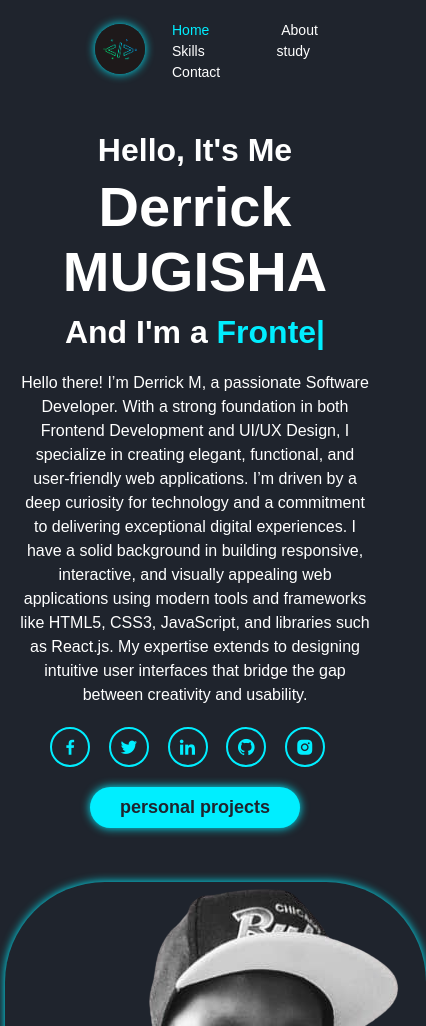
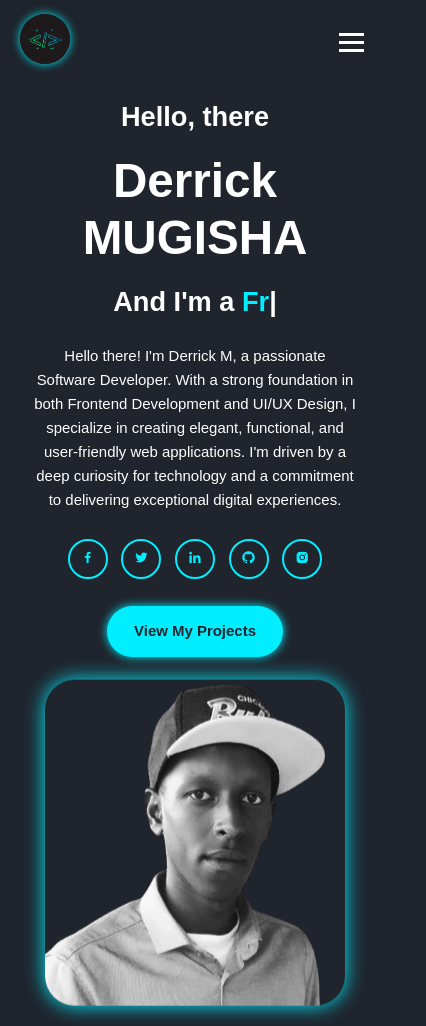
Before and after one commit to Derrick-MUGISHA/codium.com, a plain HTML site: page home/index.html in a window 390 px wide. Shown: the top 1026 px of the page, 426 px wide, since content can reach past the window. Drawn offline with nearby package versions, Linux system fonts and the light colour scheme.

Commit message:
java script responsiveness

```diff
--- a/home/index.html
+++ b/home/index.html
@@ -1,56 +1,63 @@
 <!DOCTYPE html>
 <html lang="en">
-
 <head>
     <meta charset="UTF-8">
     <meta name="viewport" content="width=device-width, initial-scale=1.0">
-    <title>codium.com</title>
+    <title>Derrick Portfolio</title>
     <!-- Boxicons CSS -->
     <link href="https://unpkg.com/boxicons@2.1.4/css/boxicons.min.css" rel="stylesheet">
     <!-- Custom CSS -->
-    <link rel="stylesheet" href="styles.css">
+    <link rel="stylesheet" href="./styles.css">
 </head>
-
 <body>
     <!-- Header Section -->
     <header class="header">
-        <a href="#" class="logo"><img src="../images/—Pngtree—code icon design vector_3657923.png" alt="Logo"></a>
-        <!-- <button id="menuToggle" class="menu-toggle">☰</button> -->
+        <a href="#" class="logo">
+            <img src="../images/—Pngtree—code icon design vector_3657923.png" alt="Logo">
+        </a>
         <nav class="navbar">
             <a href="#" class="active" style="--i:1;">Home</a>
             <a href="../about/about.html" style="--i:2;">About</a>
             <a href="../skills/skills.html" style="--i:3;">Skills</a>
-            <a href="../study/study.html" style="--i:4;">study</a>
+            <a href="#projects" style="--i:4;">Projects</a>
             <a href="../contact/contact.html" style="--i:5;">Contact</a>
         </nav>
+        <button class="mobile-menu" aria-label="Toggle Menu">
+            <span></span>
+            <span></span>
+            <span></span>
+        </button>
     </header>
 
     <!-- Home Section -->
     <section class="home">
         <div class="home-content">
-            <h3>Hello, It's Me</h3>
+            <h3>Hello, there</h3>
             <h1>Derrick MUGISHA</h1>
             <h3>And I'm a <span class="multiple-text"></span></h3>
-            <p>Hello there! I’m Derrick M, a passionate Software Developer.
+            <p>Hello there! I'm Derrick M, a passionate Software Developer. With a strong foundation in both Frontend
+               Development and UI/UX Design, I specialize in creating elegant, functional, and user-friendly web
+               applications. I'm driven by a deep curiosity for technology and a commitment to delivering exceptional
+               digital experiences.</p>
 
-                With a strong foundation in both Frontend Development and UI/UX Design, I specialize in creating
-                elegant, functional, and user-friendly web applications. I’m driven by a deep curiosity for technology
-                and a commitment to delivering exceptional digital experiences.
-
-                I have a solid background in building responsive, interactive, and visually appealing web applications
-                using modern tools and frameworks like HTML5, CSS3, JavaScript, and libraries such as React.js. My
-                expertise extends to designing intuitive user interfaces that bridge the gap between creativity and
-                usability.
-
-            </p>
             <div class="social-media">
-                <a href="http://facebook.com/" target="_blank" style="--i:6;"><i class='bx bxl-facebook'></i></a>
-                <a href="https://x.com/__derr1ck__?t=P-KqVcqqOZeB5lJUN04PLQ&s=03" target="_blank" style="--i:7;"><i class='bx bxl-twitter'></i></a>
-                <a href="https://www.linkedin.com/in/mugisha-derrick-479788332/" target="_blank" style="--i:8;"><i class='bx bxl-linkedin'></i></a>
-                <a href="https://github.com/Derrick-MUGISHA" target="_blank" style="--i:9;"><i class='bx bxl-github'></i></a>
-                <a href="https://www.instagram.com/d.e.r.r.1.c.k?igsh=ZHYwZTg3M3Q2NDJs" target="_blank" style="--i:10;"><i class='bx bxl-instagram-alt'></i></a>
+                <a href="https://facebook.com/" target="_blank" style="--i:6;">
+                    <i class='bx bxl-facebook'></i>
+                </a>
+                <a href="https://twitter.com/" target="_blank" style="--i:7;">
+                    <i class='bx bxl-twitter'></i>
+                </a>
+                <a href="https://linkedin.com/" target="_blank" style="--i:8;">
+                    <i class='bx bxl-linkedin'></i>
+                </a>
+                <a href="https://github.com/" target="_blank" style="--i:9;">
+                    <i class='bx bxl-github'></i>
+                </a>
+                <a href="https://instagram.com/" target="_blank" style="--i:10;">
+                    <i class='bx bxl-instagram-alt'></i>
+                </a>
             </div>
-            <a href="../projects/hire-me.html" class="btn">personal projects</a>
+            <a href="../projects/hire-me.html" class="btn">View My Projects</a>
         </div>
         <div class="home-img">
             <img src="../images/IMG-20231225-WA0019-removebg-preview__1_-removebg-preview.png" alt="Profile Image">
@@ -60,7 +67,6 @@
     <!-- Typed.js Script -->
     <script src="https://unpkg.com/typed.js@2.1.0/dist/typed.umd.js"></script>
     <!-- Custom JS -->
-    <script src="javascript.js"></script>
+    <script src="./javascript.js"></script>
 </body>
-
 </html>
--- a/home/javascript.js
+++ b/home/javascript.js
@@ -1,15 +1,114 @@
-// Initialize Typed.js
-const typed = new Typed(".multiple-text", {
-    strings: ["Frontend Developer", "UI/UX Designer", "Backend Developer"],
+// Initialize Typed.js for text animation
+const typed = new Typed('.multiple-text', {
+    strings: ['Frontend Developer', 'UI/UX Designer', 'Backend Developer'],
     typeSpeed: 100,
     backSpeed: 100,
     backDelay: 1000,
-    loop: true,
+    loop: true
 });
-// Menu Toggle Script
-const menuToggle = document.querySelector('.menu-toggle');
+
+// Mobile Menu Functionality
+const mobileMenu = document.querySelector('.mobile-menu');
 const navbar = document.querySelector('.navbar');
 
-menuToggle.addEventListener('click', () => {
-    navbar.classList.toggle('active');
+if (mobileMenu) {
+    mobileMenu.addEventListener('click', () => {
+        navbar.classList.toggle('active');
+        mobileMenu.classList.toggle('active');
+    });
+}
+
+// Close mobile menu when clicking outside
+document.addEventListener('click', (e) => {
+    if (!navbar.contains(e.target) && !mobileMenu.contains(e.target)) {
+        navbar.classList.remove('active');
+        mobileMenu.classList.remove('active');
+    }
 });
+
+// Smooth scrolling for anchor links
+document.querySelectorAll('a[href^="#"]').forEach(anchor => {
+    anchor.addEventListener('click', function(e) {
+        e.preventDefault();
+        const target = document.querySelector(this.getAttribute('href'));
+        if (target) {
+            window.scrollTo({
+                top: target.offsetTop - 80,
+                behavior: 'smooth'
+            });
+            // Close mobile menu after clicking a link
+            navbar.classList.remove('active');
+            mobileMenu.classList.remove('active');
+        }
+    });
+});
+
+// Header scroll effect
+const header = document.querySelector('.header');
+let lastScroll = 0;
+
+window.addEventListener('scroll', () => {
+    const currentScroll = window.pageYOffset;
+
+    if (currentScroll <= 0) {
+        header.classList.remove('scroll-up');
+        return;
+    }
+
+    if (currentScroll > lastScroll && !header.classList.contains('scroll-down')) {
+        // Scrolling down
+        header.classList.remove('scroll-up');
+        header.classList.add('scroll-down');
+    } else if (currentScroll < lastScroll && header.classList.contains('scroll-down')) {
+        // Scrolling up
+        header.classList.remove('scroll-down');
+        header.classList.add('scroll-up');
+    }
+    lastScroll = currentScroll;
+});
+
+// Responsive layout adjustments
+function adjustLayout() {
+    const windowWidth = window.innerWidth;
+    const homeContent = document.querySelector('.home-content');
+    const homeImg = document.querySelector('.home-img img');
+
+    if (windowWidth <= 480) {
+        homeImg.style.maxWidth = '300px';
+        homeContent.style.padding = '1rem';
+    } else if (windowWidth <= 768) {
+        homeImg.style.maxWidth = '350px';
+        homeContent.style.padding = '1.5rem';
+    } else {
+        homeImg.style.maxWidth = '450px';
+        homeContent.style.padding = '0';
+    }
+}
+
+// Initialize and handle window resize
+window.addEventListener('load', adjustLayout);
+window.addEventListener('resize', adjustLayout);
+
+// Add active class to current section in navbar
+const sections = document.querySelectorAll('section');
+const navLinks = document.querySelectorAll('.navbar a');
+
+window.addEventListener('scroll', () => {
+    let current = '';
+
+    sections.forEach(section => {
+        const sectionTop = section.offsetTop;
+        const sectionHeight = section.clientHeight;
+
+        if (pageYOffset >= sectionTop - 150) {
+            current = section.getAttribute('id');
+        }
+    });
+
+    navLinks.forEach(link => {
+        link.classList.remove('active');
+        if (link.getAttribute('href').slice(1) === current) {
+            link.classList.add('active');
+        }
+    });
+});
--- a/home/styles.css
+++ b/home/styles.css
@@ -1,110 +1,144 @@
+/* Reset and Base Styles */
 * {
     margin: 0;
     padding: 0;
     box-sizing: border-box;
-  font-family: "Poppins", sans-serif;
+    font-family: 'Poppins', sans-serif;
 }
 
-/* Body Styling */
-body {
-  background: #1f242d;
-  color: #fff;
-  font-size: 1.1rem;
+:root {
+    --bg-color: #1f242d;
+    --main-color: #0ef;
+    --text-color: #fff;
+    --hover-color: #0ef;
 }
 
-/* Header Styling */
+body {
+    background: var(--bg-color);
+    color: var(--text-color);
+    font-size: 1.1rem;
+    line-height: 1.6;
+    overflow-x: hidden;
+}
+
+/* Header Styles */
 .header {
     position: fixed;
     top: 0;
     left: 0;
     width: 100%;
-  background: transparent;
     padding: 1rem 10%;
     display: flex;
     justify-content: space-between;
     align-items: center;
     z-index: 1000;
+    transition: 0.3s;
+    background: rgba(31, 36, 45, 0.9);
+    backdrop-filter: blur(10px);
 }
 
-.logo {
-  font-size: 25px;
-  color: #fff;
-  text-decoration: none;
-  font-weight: 600;
-  animation: slideRight 1s ease forwards;
-}
 .logo img {
     width: 50px;
     height: 50px;
     border-radius: 50%;
-  margin-right: 10px;
-  color: #0ef;
-  box-shadow: 0 0 10px #0ef;
+    box-shadow: 0 0 10px var(--main-color);
+    transition: 0.3s;
+}
+
+.logo img:hover {
+    transform: scale(1.1);
+}
+
+.navbar {
+    display: flex;
+    gap: 2rem;
 }
 
 .navbar a {
-  font-size: 18px;
-  color: #fff;
+    color: var(--text-color);
     text-decoration: none;
     font-weight: 500;
-  margin-left: 35px;
     position: relative;
     transition: 0.3s;
-  animation: slideTop 1s ease forwards;
-  animation-delay: calc(0.2s * var(--i));
 }
 
 .navbar a::after {
-  content: "";
+    content: '';
     position: absolute;
-  bottom: 0;
+    bottom: -5px;
     left: 0;
     width: 0;
     height: 2px;
-  background: #0ef;
+    background: var(--hover-color);
     transition: 0.3s;
 }
 
-.navbar a:hover::after {
+.navbar a:hover::after,
+.navbar a.active::after {
     width: 100%;
 }
 
 .navbar a:hover,
-.navbar .active {
-  color: #0ef;
+.navbar a.active {
+    color: var(--hover-color);
+}
+
+/* Mobile Menu Button */
+.mobile-menu {
+    display: none;
+    background: none;
+    border: none;
+    cursor: pointer;
+    padding: 0.5rem;
+}
+
+.mobile-menu span {
+    display: block;
+    width: 25px;
+    height: 3px;
+    background: var(--text-color);
+    margin: 5px 0;
+    transition: 0.3s;
 }
 
 /* Home Section */
 .home {
+    min-height: 100vh;
     display: flex;
-  justify-content: space-between;
     align-items: center;
-  padding: 1rem 5%;
-  height: 100vh;
+    padding: 0 10%;
+    gap: 2rem;
+}
+
+.home-content {
+    flex: 1;
+    animation: slideRight 1s ease forwards;
 }
 
 .home-content h3 {
     font-size: 2rem;
-  margin-bottom: 10px;
-  animation: slideBottom 1s ease forwards;
+    margin-bottom: 1rem;
 }
 
 .home-content h1 {
     font-size: 3.5rem;
     font-weight: 700;
-  margin: -5px 0 10px;
-  animation: slideRight 1s ease forwards;
+    line-height: 1.2;
+    margin-bottom: 1rem;
 }
 
 .home-content p {
-  font-size: 1rem;
-  line-height: 1.5em;
-  margin: 20px 0;
-  animation: slideLeft 1s ease forwards;
+    margin: 1.5rem 0;
 }
 
-.home-content span {
-  color: #0ef;
+.home-content .multiple-text {
+    color: var(--main-color);
+}
+
+.social-media {
+    display: flex;
+    gap: 1rem;
+    margin: 2rem 0;
 }
 
 .social-media a {
@@ -113,51 +147,48 @@ body {
     align-items: center;
     width: 40px;
     height: 40px;
-  margin-right: 15px;
-  border: 2px solid #0ef;
+    border: 2px solid var(--main-color);
     border-radius: 50%;
-  font-size: 20px;
-  color: #0ef;
+    color: var(--main-color);
     text-decoration: none;
-  transition: 0.5s;
+    transition: 0.3s;
 }
 
 .social-media a:hover {
-  background: #0ef;
-  color: #1f242d;
-  box-shadow: 0 0 10px #0ef;
+    background: var(--main-color);
+    color: var(--bg-color);
+    box-shadow: 0 0 20px var(--main-color);
 }
 
 .btn {
     display: inline-block;
-  margin-top: 20px;
-  padding: 10px 30px;
-  background: #0ef;
-  color: #1f242d;
+    padding: 1rem 2rem;
+    background: var(--main-color);
+    color: var(--bg-color);
     border-radius: 40px;
-  font-size: 18px;
+    text-decoration: none;
     font-weight: 600;
-  box-shadow: 0 0 10px #0ef;
-  transition: 0.5s;
-  text-decoration: none;
+    transition: 0.3s;
+    box-shadow: 0 0 10px var(--main-color);
 }
 
 .btn:hover {
     transform: scale(1.1);
-  box-shadow: 0 0 25px #0ef, 0 0 50px #0ef;
+    box-shadow: 0 0 25px var(--main-color);
 }
-img {
-  max-width: 100%;
-  height: auto;
-  margin-left: 40px;
+
+.home-img {
+    flex: 1;
+    display: flex;
+    justify-content: center;
+    animation: zoomIn 1s ease forwards;
 }
 
 .home-img img {
     max-width: 450px;
-  border-radius: 100px;
-  box-shadow: 0 0 10px #0ef;
-
-  animation: zoomIn 1s ease forwards, floatImage 4s infinite ease-in-out;
+    border-radius: 30px;
+    box-shadow: 0 0 20px var(--main-color);
+    animation: floatImage 4s ease-in-out infinite;
 }
 
 /* Animations */
@@ -168,39 +199,6 @@ img {
     }
     100% {
         transform: translateX(0);
-    opacity: 1;
-  }
-}
-
-@keyframes slideTop {
-  0% {
-    transform: translateY(100px);
-    opacity: 0;
-  }
-  100% {
-    transform: translateY(0);
-    opacity: 1;
-  }
-}
-
-@keyframes slideLeft {
-  0% {
-    transform: translateX(100px);
-    opacity: 0;
-  }
-  100% {
-    transform: translateX(0);
-    opacity: 1;
-  }
-}
-
-@keyframes slideBottom {
-  0% {
-    transform: translateY(-100px);
-    opacity: 0;
-  }
-  100% {
-    transform: translateY(0);
         opacity: 1;
     }
 }
@@ -217,273 +215,77 @@ img {
 }
 
 @keyframes floatImage {
-  0%,
-  100% {
+    0%, 100% {
         transform: translateY(0);
     }
     50% {
         transform: translateY(-20px);
     }
 }
-@media (max-width: 576px) {
-  .contact-section,
-  .tech-blog-section {
-    padding: 20px 2%;
+
+/* Responsive Design */
+@media (max-width: 1200px) {
+    html {
+        font-size: 95%;
+    }
 }
 
-  .tech-blog-section h2,
-  .contact-section h2 {
-    font-size: 1.8rem;
+@media (max-width: 991px) {
+    .header {
+        padding: 1rem 5%;
     }
 
-  .contact-info p {
-    font-size: 0.9rem;
-  }
-
-  .header a {
-    font-size: 14px;
-    padding: 0.5rem 1rem;
-  }
-
-  .blog-item h3 {
-    font-size: 1.2rem;
+    .home {
+        padding: 0 5%;
     }
 }
 
 @media (max-width: 768px) {
+    html {
+        font-size: 90%;
+    }
+
+    .mobile-menu {
+        display: block;
+    }
+
+    .navbar {
+        position: absolute;
+        top: 100%;
+        left: 0;
+        width: 100%;
+        padding: 1rem 5%;
+        background: rgba(31, 36, 45, 0.95);
+        backdrop-filter: blur(10px);
+        flex-direction: column;
+        gap: 1rem;
+        display: none;
+    }
+
+    .navbar.active {
+        display: flex;
+    }
+
     .home {
         flex-direction: column;
-    height: auto;
-    padding: 2rem 5%;
+        padding-top: 6rem;
     }
 
     .home-content {
         text-align: center;
-    margin-bottom: 2rem;
     }
 
-  .home-img {
-    margin-left: 0;
-    margin-top: 2rem;
-  }
-}
-
-@media (max-width: 992px) {
-  .home {
-    flex-direction: column;
-    height: auto;
-    padding: 2rem 5%;
-  }
-
-  .home-content {
-    text-align: center;
-    margin-bottom: 2rem;
-  }
-
-  .home-img {
-    margin-left: 0;
-    margin-top: 2rem;
-  }
-}
-
-@media (max-width: 1200px) {
-  .home {
-    flex-direction: column;
-    height: auto;
-    padding: 2rem 5%;
-  }
-
-  .home-content {
-    text-align: center;
-    margin-bottom: 2rem;
-  }
-
-  .home-img {
-    margin-left: 0;
-    margin-top: 2rem;
-  }
-}
-
-/* @media (max-width: 1600px) {
-    .home {
-        flex-direction: column;
-        height: auto;
-        padding: 2rem 5%;
-    }
-
-    .home-content {
-        text-align: center;
-        margin-bottom: 2rem;
-    }
-
-    .home-img {
-        margin-left: 0;
-        margin-top: 2rem;
-    }
-} */
-
-/* @media (max-width: 1800px) {
-    .home {
-        flex-direction: column;
-        height: auto;
-        padding: 2rem 5%;
-    }
-
-    .home-content {
-        text-align: center;
-        margin-bottom: 2rem;
-    }
-
-    .home-img {
-        margin-left: 0;
-        margin-top: 2rem;
-    }
-} */
-
-@keyframes slideRight {
-  0% {
-    transform: translateX(-100px);
-    opacity: 0;
-  }
-  100% {
-    transform: translateX(0);
-    opacity: 1;
-  }
-}
-
-@keyframes slideLeft {
-  0% {
-    transform: translateX(100px);
-    opacity: 0;
-  }
-  100% {
-    transform: translateX(0);
-    opacity: 1;
-  }
-}
-
-@keyframes slideUp {
-  0% {
-    transform: translateY(100px);
-    opacity: 0;
-  }
-  100% {
-    transform: translateY(0);
-    opacity: 1;
-  }
-}
-
-@keyframes slideDown {
-  0% {
-    transform: translateY(-100px);
-    opacity: 0;
-  }
-  100% {
-    transform: translateY(0);
-    opacity: 1;
-  }
-}
-
-@media (max-width: 1200px) {
-  .home {
-    flex-direction: column;
-    height: auto;
-    padding: 2rem 5%;
-    margin-top: 50px;
-    font-size: small;
-    font-size: 14px;
-    padding: 0.5rem 1rem;
-    font-size: small;
-    background-color: #1f242d;
-    position: relative;
-  }
-  .home-content {
-    text-align: center;
-    margin-bottom: 2rem;
-    margin-top: 50px;
-    font-size: small;
-  }
-
-  .home-img {
-    margin-left: 0;
-    margin-top: 2rem;
-  }
-}
-@media (max-width: 992px) {
-  .home {
-    flex-direction: column;
-    height: auto;
-    padding: 2rem 5%;
-    margin-top: 50px;
-  }
-  .home-content {
-    text-align: center;
-    margin-bottom: 2rem;
-    margin-top: 50px;
-  }
-
-  .home-img {
-    margin-left: 0;
-    margin-top: 2rem;
-  }
-}
-
-@media (max-width: 768px) {
-  .home {
-    flex-direction: column;
-    height: auto;
-    padding: 2rem 5%;
-    margin-top: 50px;
-  }
-
-  .home-content {
-    text-align: center;
-    margin-bottom: 2rem;
-    margin-top: 50px;
-  }
-
-  .home-img {
-    margin-left: 0;
-    margin-top: 2rem;
-  }
-}
-
-@media (max-width: 576px) {
-  .home {
-    flex-direction: column;
-    height: auto;
-    padding: 2rem 5%;
-    margin-top: 50px;
-  }
-
-  .home-content {
-    text-align: center;
-    margin-bottom: 2rem;
-    margin-top: 50px;
-  }
-
-  .home-img {
-    margin-left: 0;
-    margin-top: 2rem;
+    .social-media {
+        justify-content: center;
     }
 }
 
 @media (max-width: 480px) {
-  .home {
-    flex-direction: column;
-    height: auto;
-    padding: 2rem 5%;
-    margin-top: 50px;
+    html {
+        font-size: 85%;
     }
 
-  .home-content {
-    text-align: center;
-    margin-bottom: 2rem;
-    margin-top: 50px;
-  }
-
-  .home-img {
-    margin-left: 0;
-    margin-top: 2rem;
+    .home-img img {
+        max-width: 300px;
     }
 }
```
Lines whose indentation alone changed are shown as unchanged.
